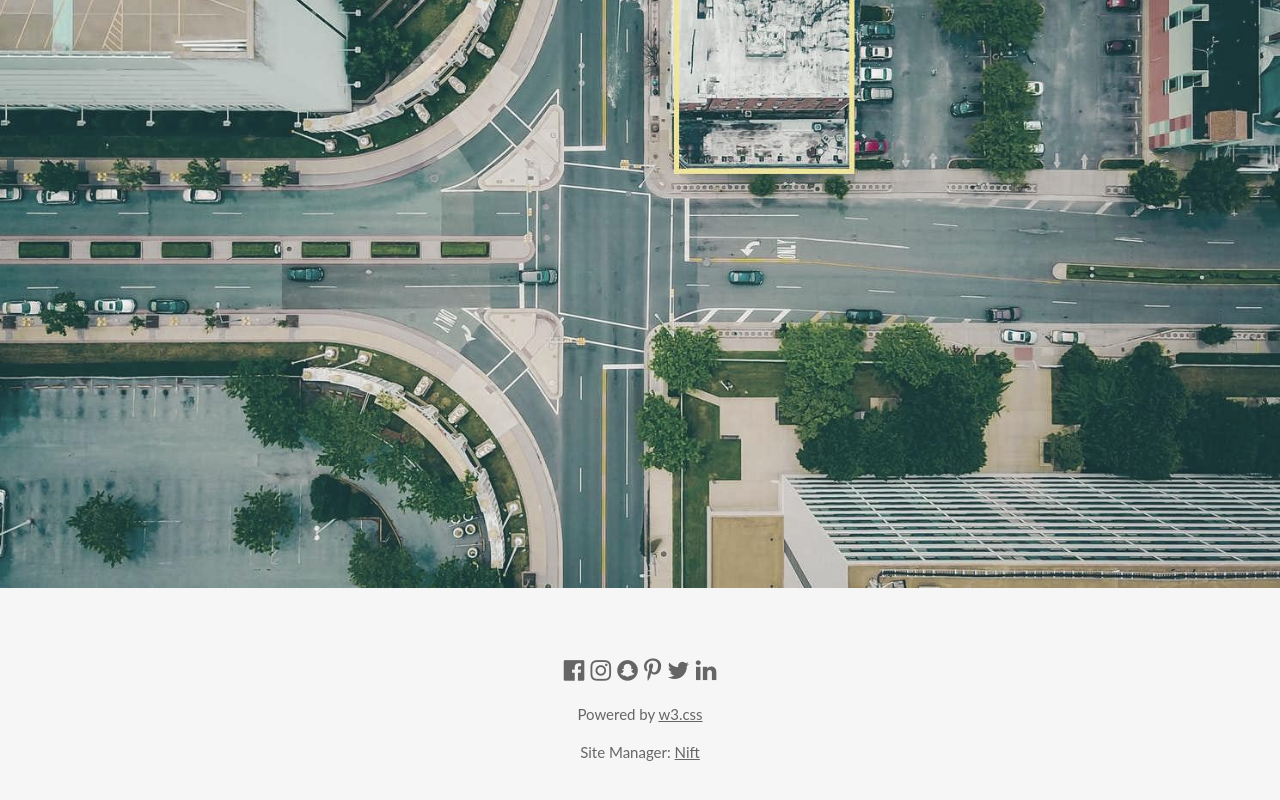
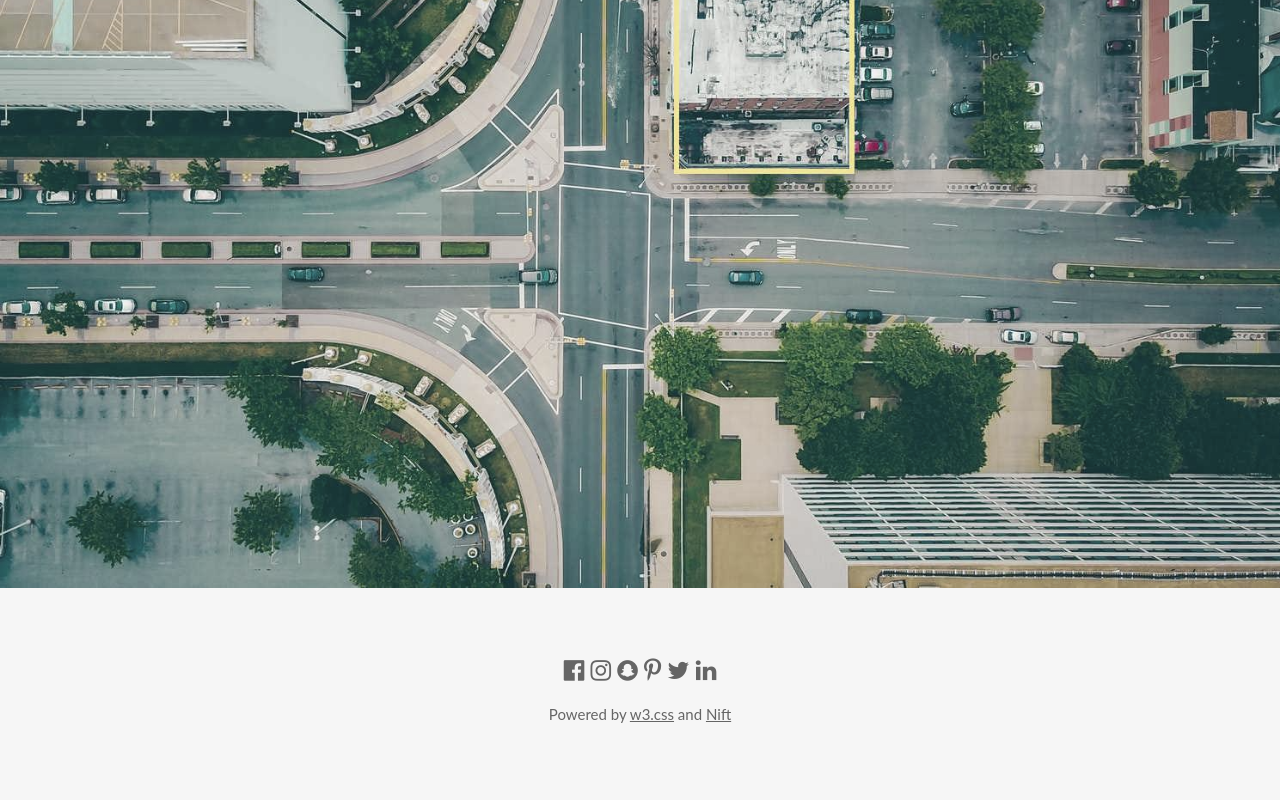
Before and after one commit to w3css-nsm-templates/band, a plain HTML site: page index.html in a window 1280 px wide. Shown: the part 2795-3595 px from the top of the page. Drawn offline with Linux system fonts and the light colour scheme.

Commit message:
changed footer

```diff
--- a/index.html
+++ b/index.html
@@ -202,8 +202,7 @@
       <i class="fa fa-pinterest-p w3-hover-opacity"></i>
       <i class="fa fa-twitter w3-hover-opacity"></i>
       <i class="fa fa-linkedin w3-hover-opacity"></i>
-      <p class="w3-medium">Powered by <a href="https://www.w3schools.com/w3css/default.asp" target="_blank">w3.css</a></p>
-      <p class="w3-medium">Site Manager: <a href="https://nift.cc">Nift</a></p>
+      <p class="w3-medium">Powered by <a href="https://www.w3schools.com/w3css/default.asp" target="_blank">w3.css</a> and <a href="https://nift.cc">Nift</a></p>
     </footer>
 
     <script>
```
